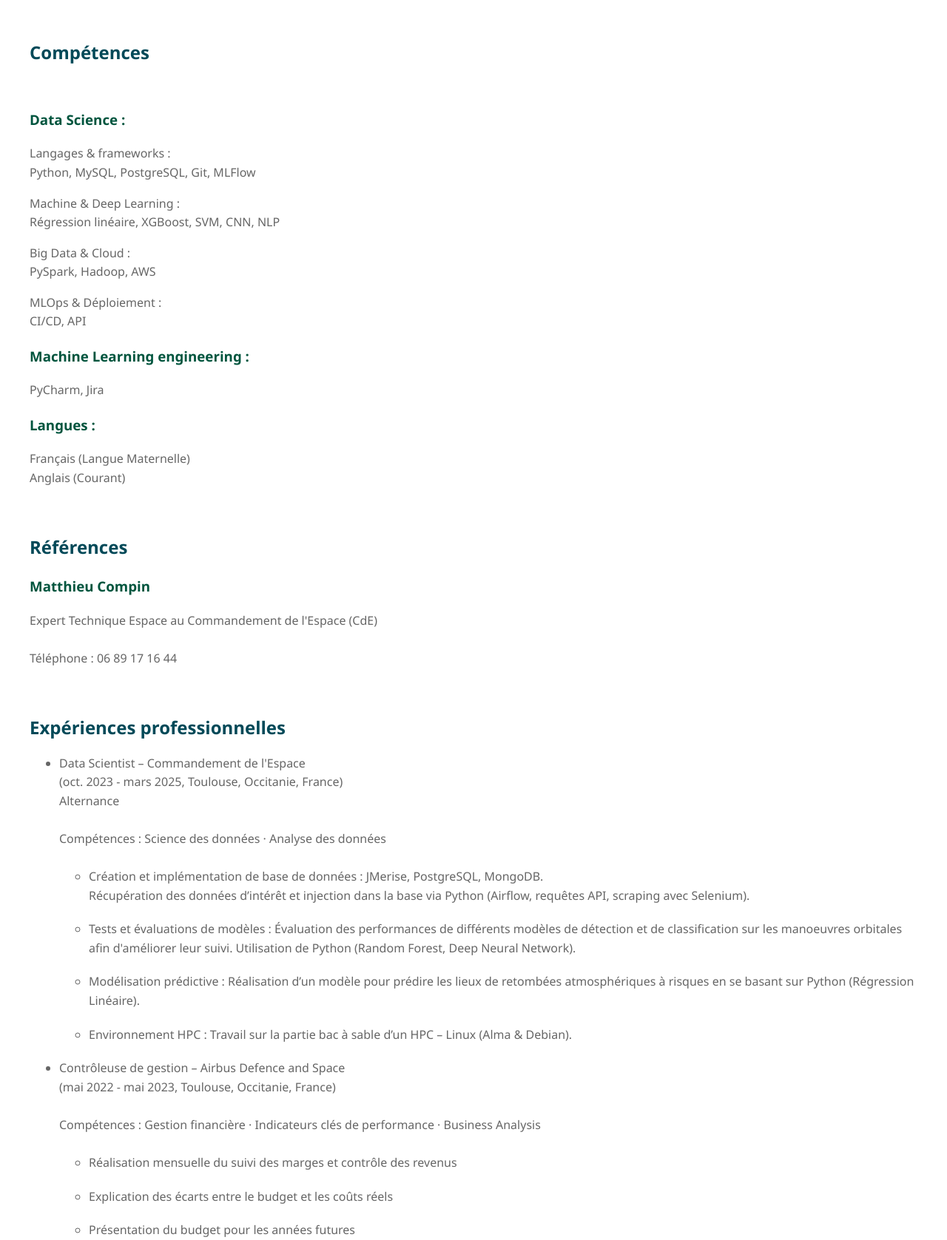
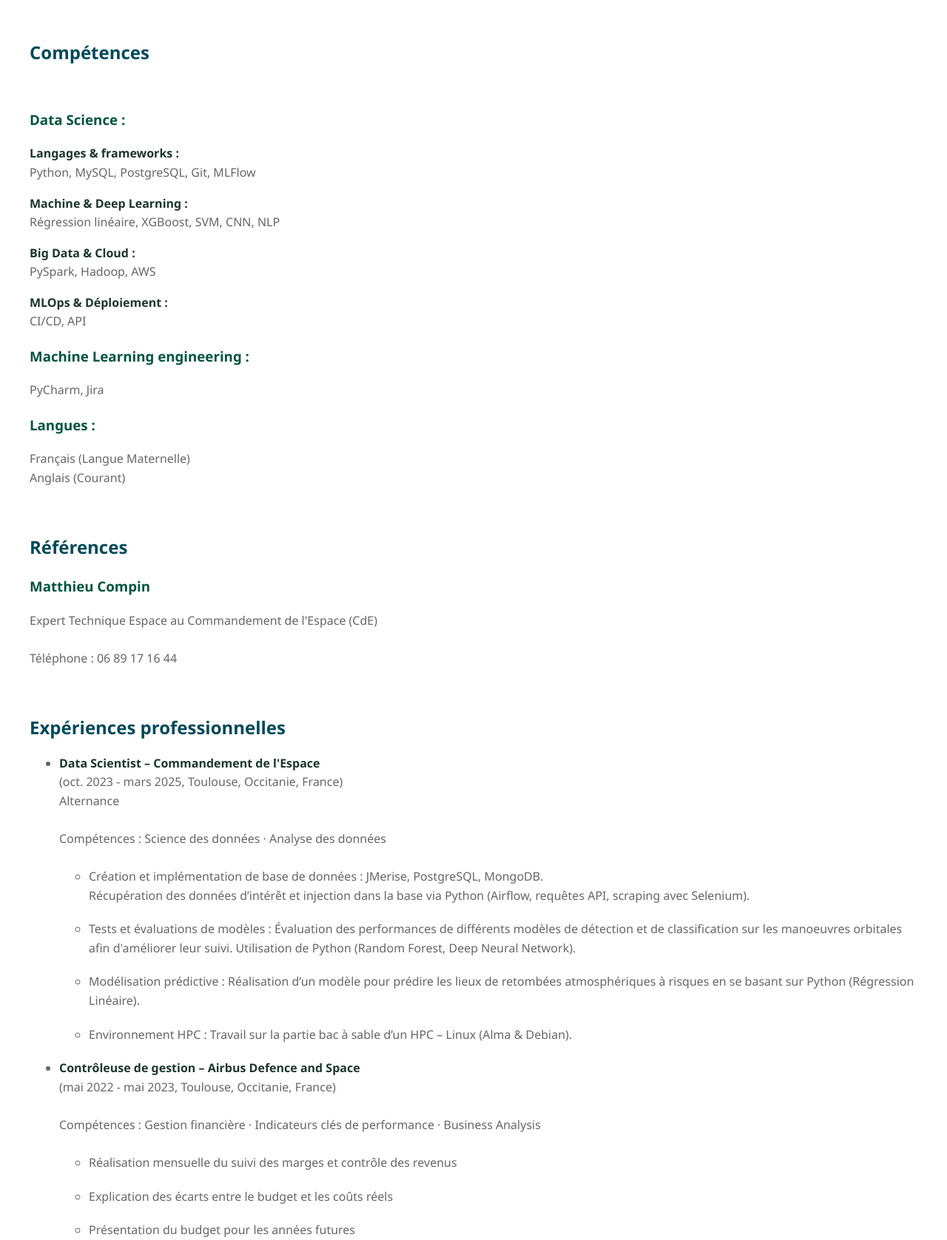
Before and after one commit to MaudGes/Maud_Gesbert-Portfolio, a Flask app: page /cv in a window 1280 px wide. Shown: the part 263-1940 px from the top of the page at 74% size. Run offline with Flask 3, Linux system fonts and the light colour scheme.

Commit message:
base.html and style.css changes for more modern design_2

```diff
--- a/static/css/style.css
+++ b/static/css/style.css
@@ -85,6 +85,12 @@
   color: var(--color-h3);
 }
 
+/* Élément important-text conservé */
+important-text {
+  color: var(--color-important);
+  font-weight: bold;
+}
+
 /* Boutons modernes */
 .btn {
   background-color: var(--color-btn-bg);
```
